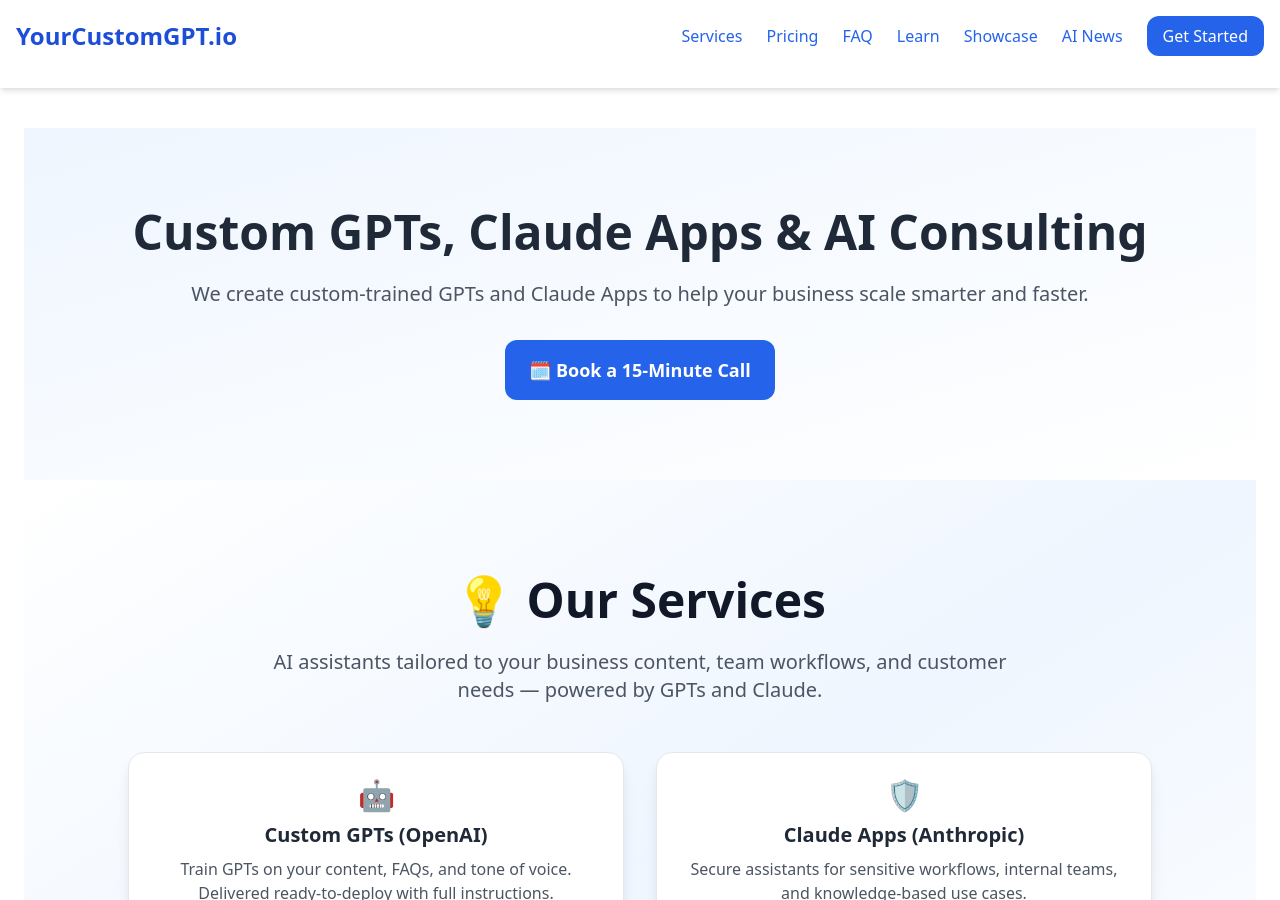
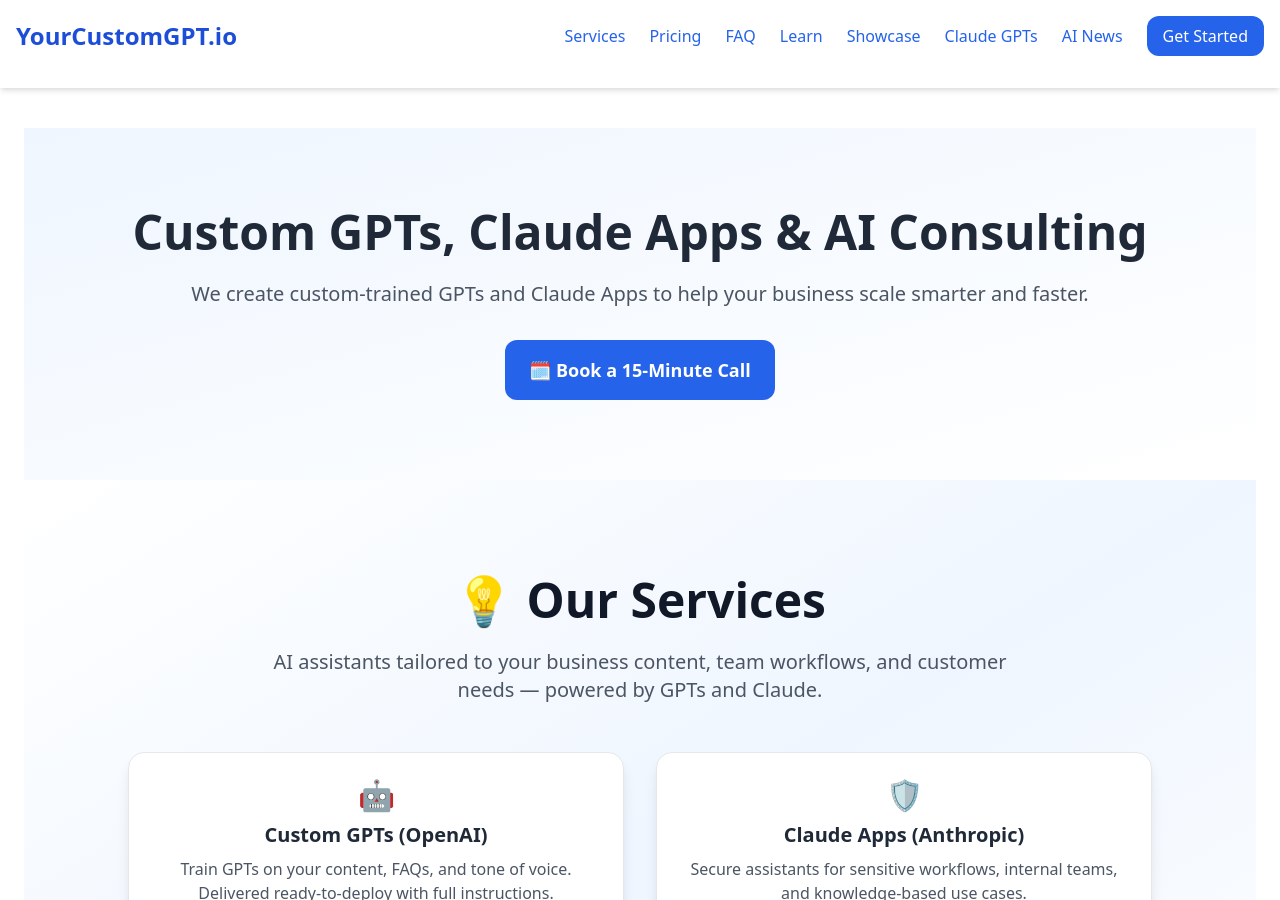
Before and after one commit to redwheelbarroww/yourcustomgpt.io, a Jekyll site: the page built from index.html, in a window 1280 px wide and 900 px high. Built offline with Jekyll 4.4.1, drawn with Linux system fonts in a browser that asks for light colours.

Commit message:
Update header.html

```diff
--- a/_includes/header.html
+++ b/_includes/header.html
@@ -12,9 +12,11 @@
   <a href="/#faq" class="hover:underline text-blue-600 no-underline">FAQ</a>
   <a href="/learn.html" class="hover:underline text-blue-600 no-underline">Learn</a>
   <a href="/custom-gpt-showcase.html" class="hover:underline text-blue-600 no-underline">Showcase</a>
+  <a href="/claude-custom-gpts.html" class="hover:underline text-blue-600 no-underline">Claude GPTs</a>
   <a href="/ai-news/" class="hover:underline text-blue-600 no-underline">AI News</a>
   <a href="/#contact" class="bg-blue-600 hover:bg-blue-700 text-white px-4 py-2 rounded-xl">Get Started</a>
 </nav>
+
   </div>
 
   <div id="mobile-menu" class="md:hidden hidden px-4 pb-4 space-y-2 text-blue-600">
```
Lines whose indentation alone changed are shown as unchanged.
